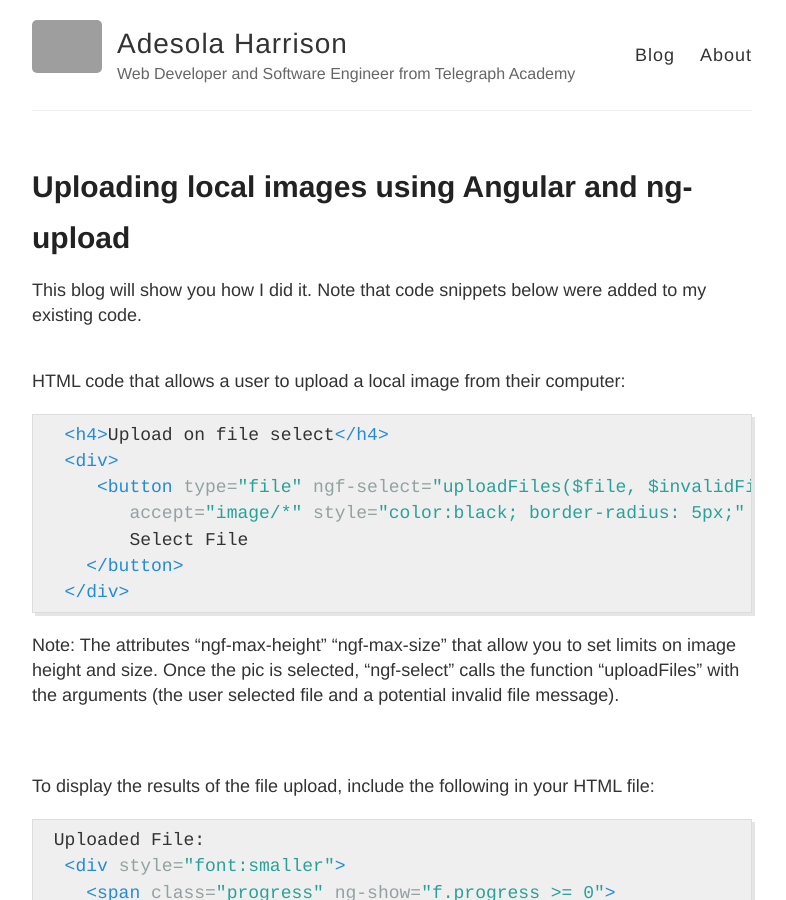
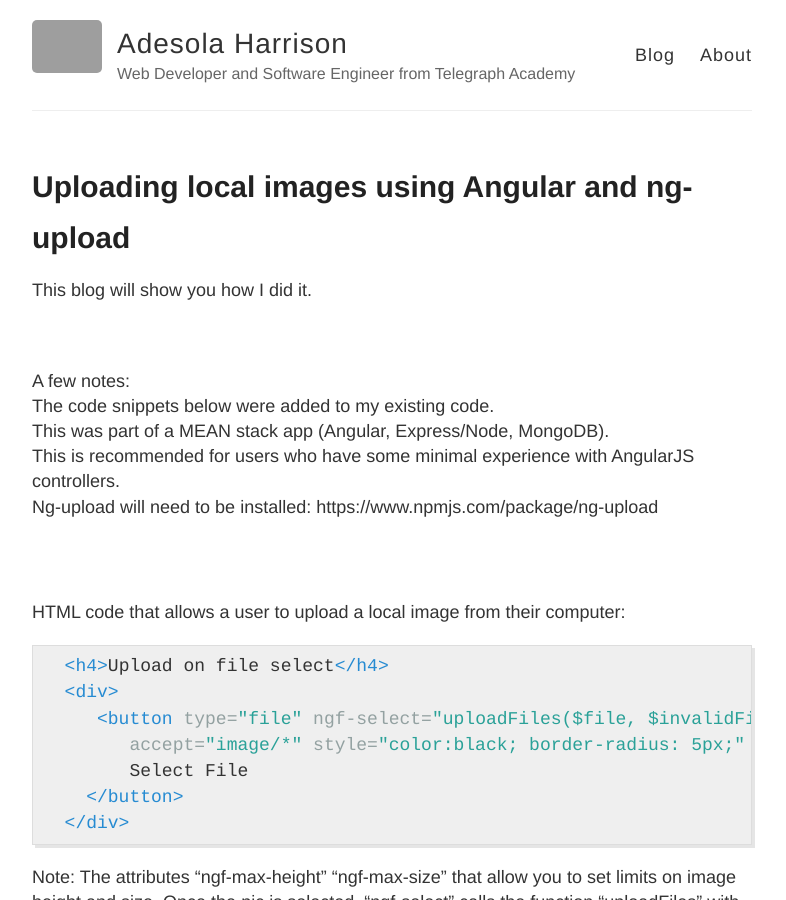
Before and after one commit to HarrisonA/HarrisonA.github.io, a Jekyll site: the page built from _posts/2016-2-9-4thPost.md, in a window 1280 px wide and 900 px high. Shown: the whole window, without its empty margins (248-1034 px from the left). Built offline with Jekyll 4.4.1, drawn with Linux system fonts in a browser that asks for light colours; Markdown is read by kramdown in place of the engine named in the settings; grey boxes are pictures that could not be loaded.

Commit message:
Blog post update.

```diff
--- a/_posts/2016-2-9-4thPost.md
+++ b/_posts/2016-2-9-4thPost.md
@@ -3,7 +3,21 @@ layout: post
 title: Uploading local images using Angular and ng-upload
 ---
 
-This blog will show you how I did it.  Note that code snippets below were added to my existing code.
+This blog will show you how I did it.
+<br>
+<br>
+
+A few notes:
+<br>
+The code snippets below were added to my existing code.
+<br>
+This was part of a MEAN stack app (Angular, Express/Node, MongoDB).
+<br>
+This is recommended for users who have some minimal experience with AngularJS controllers.
+<br>
+Ng-upload will need to be installed: https://www.npmjs.com/package/ng-upload
+
+<br>
 <br>
 
 HTML code that allows a user to upload a local image from their computer:
```
